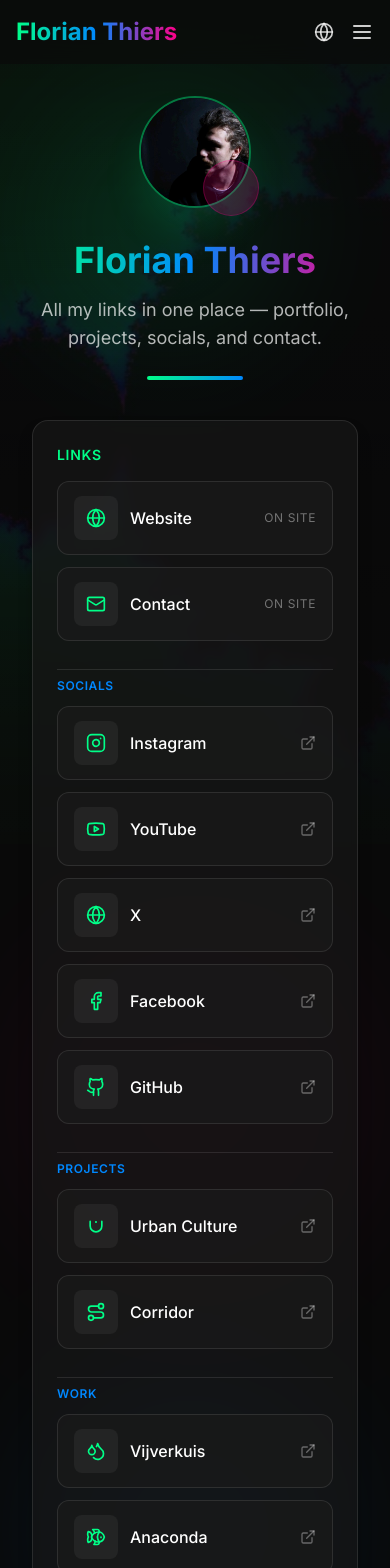
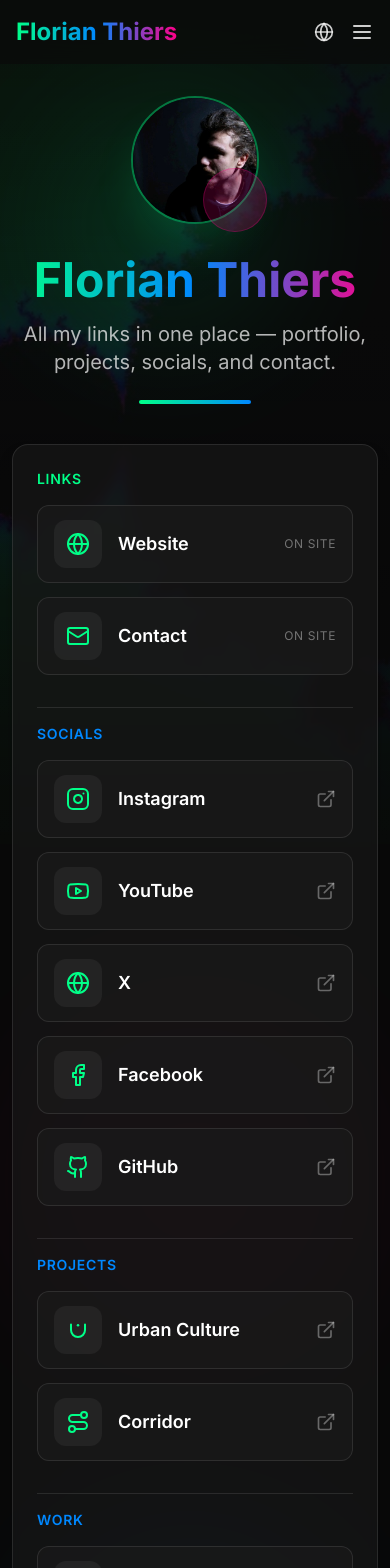
Before and after one commit to FlorianThiers/me, a React (Vite) app: page /links in a window 390 px wide. Shown: the top 1568 px of the page. Built offline with nearby package versions, Linux system fonts and the light colour scheme.

Commit message:
fix(links): show all rows without whileInView; scale up touch targets
Remove opacity-0 list animations that hid off-screen links. Wider panel,
taller rows, larger type/icons, and bigger hero for mobile readability.

Co-authored-by: Florian Thiers <FlorianThiers@users.noreply.github.com>

```diff
--- a/src/pages/LinksPage.tsx
+++ b/src/pages/LinksPage.tsx
@@ -35,28 +35,27 @@ function useLinksPageMeta() {
 }
 
 const linkButtonClass =
-  'flex w-full items-center gap-3 rounded-xl border border-white/10 bg-dark-secondary/80 px-4 py-3.5 sm:py-4 text-left no-underline text-white transition-all duration-300 hover:border-neon-green/50 hover:bg-dark-secondary focus-visible:outline focus-visible:outline-2 focus-visible:outline-offset-2 focus-visible:outline-neon-green group';
+  'flex w-full min-h-[60px] items-center gap-4 rounded-xl border border-white/10 bg-dark-secondary/80 px-4 sm:px-5 py-3.5 text-left no-underline text-white transition-all duration-300 hover:border-neon-green/50 hover:bg-dark-secondary focus-visible:outline focus-visible:outline-2 focus-visible:outline-offset-2 focus-visible:outline-neon-green group';
 
 type BioLinkButtonProps = {
   label: string;
   url: string;
   icon: React.ComponentType<{ className?: string; size?: number }>;
-  index: number;
 };
 
-function BioLinkButton({ label, url, icon: Icon, index }: BioLinkButtonProps) {
+function BioLinkButton({ label, url, icon: Icon }: BioLinkButtonProps) {
   const external = isExternalBioLink(url);
 
   const inner = (
     <>
-      <span className="flex h-11 w-11 shrink-0 items-center justify-center rounded-lg bg-white/5 text-neon-green group-hover:text-neon-blue transition-colors">
-        <Icon size={20} aria-hidden className="shrink-0" />
+      <span className="flex h-12 w-12 shrink-0 items-center justify-center rounded-xl bg-white/5 text-neon-green group-hover:text-neon-blue transition-colors">
+        <Icon size={24} aria-hidden className="shrink-0" />
       </span>
-      <span className="flex-1 font-medium text-base group-hover:text-neon-green transition-colors">
+      <span className="flex-1 font-semibold text-lg leading-snug group-hover:text-neon-green transition-colors">
         {label}
       </span>
       {external ? (
-        <ExternalLink className="h-4 w-4 text-white/35 group-hover:text-neon-green/80 shrink-0" aria-hidden />
+        <ExternalLink className="h-5 w-5 text-white/35 group-hover:text-neon-green/80 shrink-0" aria-hidden />
       ) : (
         <span className="text-xs uppercase tracking-wider text-white/40 group-hover:text-neon-green/70 shrink-0">
           On site
@@ -66,42 +65,27 @@ function BioLinkButton({ label, url, icon: Icon, index }: BioLinkButtonProps) {
   );
 
   return (
-    <motion.li
-      initial={{ opacity: 0, y: 16 }}
-      whileInView={{ opacity: 1, y: 0 }}
-      transition={{ duration: 0.5, delay: index * 0.04 }}
-      viewport={{ once: true, margin: '-20px' }}
-    >
+    <li>
       {external ? (
-        <motion.a
-          href={url}
-          className={linkButtonClass}
-          target="_blank"
-          rel="noopener noreferrer"
-          whileHover={{ scale: 1.02 }}
-          whileTap={{ scale: 0.98 }}
-        >
+        <a href={url} className={linkButtonClass} target="_blank" rel="noopener noreferrer">
           {inner}
-        </motion.a>
+        </a>
       ) : url.startsWith('/#') ? (
-        <motion.a href={url} className={linkButtonClass} whileHover={{ scale: 1.02 }} whileTap={{ scale: 0.98 }}>
+        <a href={url} className={linkButtonClass}>
           {inner}
-        </motion.a>
+        </a>
       ) : (
-        <motion.div whileHover={{ scale: 1.02 }} whileTap={{ scale: 0.98 }}>
         <Link to={url} className={linkButtonClass}>
           {inner}
         </Link>
-        </motion.div>
       )}
-    </motion.li>
+    </li>
   );
 }
 
 export const LinksPage: React.FC = () => {
   useLinksPageMeta();
   const sections = getVisibleBioLinkSections(BIO_LINK_ITEMS);
-  let linkIndex = 0;
 
   return (
     <div className="relative min-h-screen min-h-[100svh] overflow-hidden">
@@ -113,7 +97,7 @@ export const LinksPage: React.FC = () => {
       />
 
       <section
-        className="section-padding relative z-10 pt-24 sm:pt-28 pb-20 bg-dark-bg/30"
+        className="section-padding relative z-10 pt-24 sm:pt-28 pb-20 bg-dark-bg/30 px-2 sm:px-4"
         aria-labelledby="links-page-title"
       >
         <div className="absolute top-0 left-0 w-full h-full opacity-[0.07] pointer-events-none" aria-hidden>
@@ -122,80 +106,74 @@ export const LinksPage: React.FC = () => {
           <div className="absolute top-1/2 left-1/2 -translate-x-1/2 w-96 h-96 bg-neon-pink rounded-full blur-3xl opacity-60" />
         </div>
 
-        <div className="container-custom relative z-10 px-4">
+        <div className="container-custom relative z-10 px-1 sm:px-4 max-w-2xl mx-auto">
           <motion.header
-            initial={{ opacity: 0, y: 40 }}
+            initial={{ opacity: 0, y: 24 }}
             animate={{ opacity: 1, y: 0 }}
-            transition={{ duration: 0.8 }}
-            className="text-center mb-10 sm:mb-12 max-w-2xl mx-auto"
+            transition={{ duration: 0.6 }}
+            className="text-center mb-10 sm:mb-12"
           >
             <div className="relative mb-8 inline-block">
-              <div className="w-28 h-28 sm:w-32 sm:h-32 mx-auto rounded-full overflow-hidden border-2 border-neon-green/40 shadow-2xl shadow-neon-green/20">
+              <div className="w-32 h-32 sm:w-36 sm:h-36 mx-auto rounded-full overflow-hidden border-2 border-neon-green/40 shadow-2xl shadow-neon-green/20">
                 <img
                   src="/me.jpg"
                   alt=""
                   className="w-full h-full object-cover"
-                  width={128}
-                  height={128}
+                  width={144}
+                  height={144}
                   loading="eager"
                   decoding="async"
                 />
               </div>
               <div
-                className="absolute -bottom-2 -right-2 w-14 h-14 bg-neon-pink/20 rounded-full border border-neon-pink/30 animate-pulse"
+                className="absolute -bottom-2 -right-2 w-16 h-16 bg-neon-pink/20 rounded-full border border-neon-pink/30 animate-pulse"
                 aria-hidden
               />
             </div>
 
-            <h1 id="links-page-title" className="text-4xl md:text-5xl font-bold mb-4 neon-text">
+            <h1 id="links-page-title" className="text-5xl sm:text-6xl font-bold mb-4 neon-text">
               {CONTACT.name}
             </h1>
-            <p className="text-lg sm:text-xl text-white/70 mb-6">{PAGE_DESCRIPTION}</p>
-            <div className="w-24 h-1 bg-gradient-to-r from-neon-green to-neon-blue mx-auto rounded-full" />
+            <p className="text-xl sm:text-2xl text-white/70 mb-6 max-w-md mx-auto">{PAGE_DESCRIPTION}</p>
+            <div className="w-28 h-1 bg-gradient-to-r from-neon-green to-neon-blue mx-auto rounded-full" />
           </motion.header>
 
-          <div className="max-w-lg mx-auto">
-            <OrbitPanel title="Links" titleClassName="text-neon-green" className="orbit-readable-panel border-white/10">
+          <OrbitPanel
+            title="Links"
+            titleClassName="text-neon-green text-sm sm:text-base"
+            className="orbit-readable-panel border-white/10 p-5 sm:p-7"
+          >
             {sections.map((section) => (
               <div
                 key={section.id}
-                  className={section.heading ? 'mt-7 pt-2 border-t border-white/10 first:mt-0 first:pt-0 first:border-t-0' : ''}
+                className={
+                  section.heading ? 'mt-8 pt-4 border-t border-white/10 first:mt-0 first:pt-0 first:border-t-0' : ''
+                }
               >
                 {section.heading ? (
-                    <h3 className="text-xs font-semibold uppercase tracking-wider text-neon-blue mb-3">
+                  <h3 className="text-sm font-semibold uppercase tracking-wider text-neon-blue mb-4">
                     {section.heading}
                   </h3>
                 ) : null}
-                  <ul className="space-y-3 list-none m-0 p-0">
-                    {section.items.map((item) => {
-                      const index = linkIndex++;
-                      return (
+                <ul className="space-y-3.5 list-none m-0 p-0">
+                  {section.items.map((item) => (
                     <BioLinkButton
                       key={item.label}
                       label={item.label}
                       url={item.url as string}
                       icon={item.icon}
-                          index={index}
                     />
-                      );
-                    })}
+                  ))}
                 </ul>
               </div>
             ))}
           </OrbitPanel>
 
-            <motion.p
-              className="text-center text-white/45 text-sm mt-8 font-mono"
-              initial={{ opacity: 0 }}
-              whileInView={{ opacity: 1 }}
-              viewport={{ once: true }}
-              transition={{ delay: 0.3 }}
-            >
+          <p className="text-center text-white/50 text-base mt-10 font-mono">
             <Link to="/" className="text-neon-green/80 hover:text-neon-green transition-colors no-underline">
               ← Back to MySpace
             </Link>
-            </motion.p>
-          </div>
+          </p>
         </div>
       </section>
     </div>
```
Lines whose indentation alone changed are shown as unchanged.
